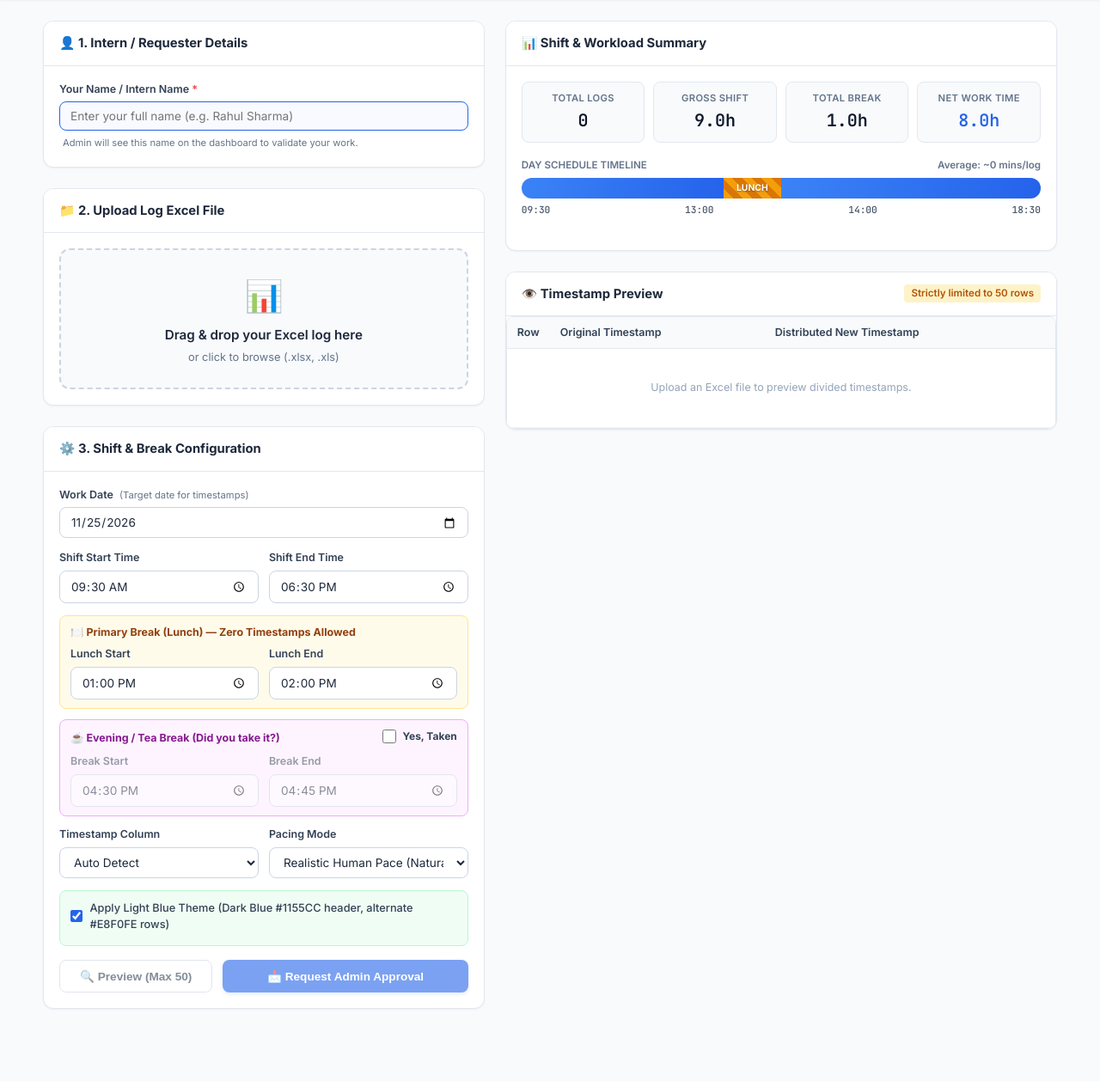
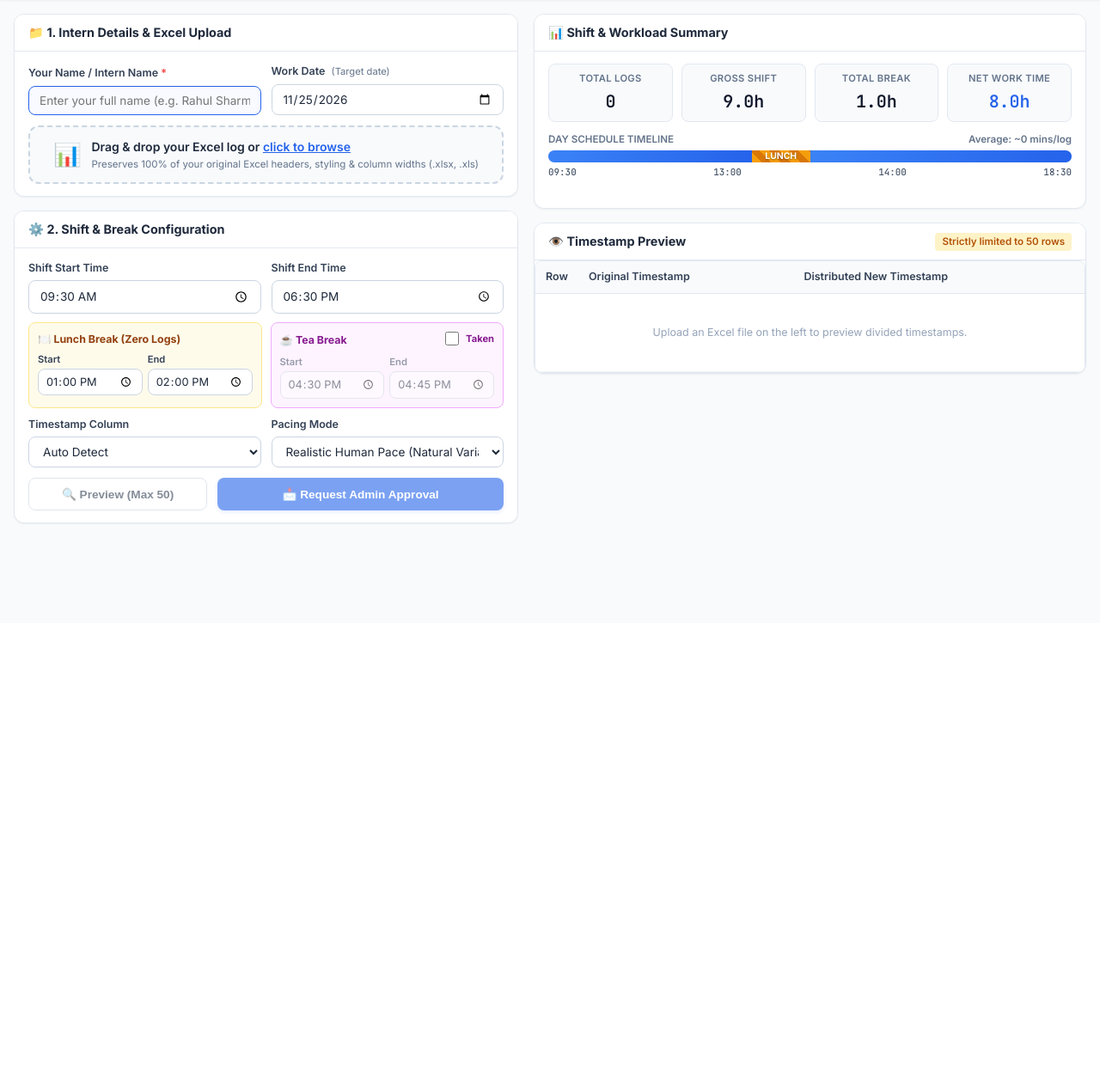
Before and after one commit to shahkenil01/Log-Timestamp-Divider, a FastAPI app: page / in a window 1280 px wide. Shown: the part 75-1333 px from the top of the page at 86% size. After the commit the page ends 685 px from the top, so only its background shows below. Run offline with FastAPI, Linux system fonts and the light colour scheme.

Commit message:
Preserve original Excel headers/styles/widths exactly without modification, remove light blue theme, and make UI compact

```diff
--- a/templates/index.html
+++ b/templates/index.html
@@ -217,12 +217,12 @@
     }
 
     /* Main Container */
-    main { max-width: 1220px; margin: 24px auto 0 auto; padding: 0 20px; }
+    main { max-width: 1300px; margin: 16px auto 0 auto; padding: 0 16px; }
 
     .grid-2 {
       display: grid;
-      grid-template-columns: 1fr 1.25fr;
-      gap: 24px;
+      grid-template-columns: 1.05fr 1.15fr;
+      gap: 18px;
       align-items: start;
     }
 
@@ -235,13 +235,13 @@
       border-radius: var(--border-radius);
       box-shadow: var(--shadow-sm);
       overflow: hidden;
-      margin-bottom: 24px;
+      margin-bottom: 16px;
       transition: box-shadow 0.2s ease;
     }
 
     .card:hover { box-shadow: var(--shadow); }
     .card-header {
-      padding: 14px 18px;
+      padding: 10px 16px;
       border-bottom: 1px solid var(--gray-200);
       background: #ffffff;
       display: flex;
@@ -250,7 +250,7 @@
     }
 
     .card-title {
-      font-size: 0.925rem;
+      font-size: 0.9rem;
       font-weight: 700;
       color: var(--gray-800);
       display: flex;
@@ -258,7 +258,25 @@
       gap: 8px;
     }
 
-    .card-body { padding: 18px; }
+    .card-body { padding: 14px 16px; }
+
+    /* Compact Dropzone */
+    .compact-dropzone {
+      padding: 12px 14px !important;
+      display: flex;
+      align-items: center;
+      justify-content: center;
+    }
+    .dropzone-compact-inner {
+      display: flex;
+      align-items: center;
+      gap: 12px;
+      text-align: left;
+    }
+    .dropzone-icon-sm {
+      font-size: 26px;
+      color: var(--primary);
+    }
 
     /* Dropzone */
     .dropzone {
@@ -551,38 +569,40 @@
 
   <main>
     <div class="grid-2">
-      <!-- Left Column: Inputs & Request Form -->
+      <!-- Left Column: Inputs & Configuration (Compact & No-Scroll) -->
       <section>
-        <!-- User Name Card -->
+        <!-- 1. Combined Requester & File Upload Card -->
         <div class="card">
           <div class="card-header">
-            <div class="card-title">👤 1. Intern / Requester Details</div>
+            <div class="card-title">📁 1. Intern Details & Excel Upload</div>
           </div>
           <div class="card-body">
-            <div class="form-group" style="margin-bottom: 0;">
+            <div class="form-row form-group" style="margin-bottom: 12px; align-items: flex-end;">
+              <div>
                 <label for="userNameInput">Your Name / Intern Name <span style="color: #ef4444;">*</span></label>
                 <input type="text" id="userNameInput" class="input-highlight" placeholder="Enter your full name (e.g. Rahul Sharma)" required>
-              <span class="label-hint">Admin will see this name on the dashboard to validate your work.</span>
-            </div>
-          </div>
-        </div>
-
-        <!-- File Upload Card -->
-        <div class="card">
-          <div class="card-header">
-            <div class="card-title">📁 2. Upload Log Excel File</div>
-          </div>
-          <div class="card-body">
-            <div class="dropzone" id="dropzone">
+              </div>
+              <div>
+                <label for="targetDate">Work Date <span class="label-hint">(Target date)</span></label>
+                <input type="date" id="targetDate">
+              </div>
+            </div>
+
+            <!-- Compact Dropzone -->
+            <div class="dropzone compact-dropzone" id="dropzone">
               <input type="file" id="fileInput" accept=".xlsx, .xls">
-              <div class="dropzone-icon">📊</div>
-              <h3>Drag & drop your Excel log here</h3>
-              <p>or click to browse (.xlsx, .xls)</p>
-            </div>
-
-            <div id="fileInfoBox" class="file-badge" style="display: none;">
+              <div class="dropzone-compact-inner">
+                <span class="dropzone-icon-sm">📊</span>
+                <div>
+                  <h3 style="font-size: 0.875rem; font-weight: 600; margin-bottom: 2px;">Drag & drop your Excel log or <span style="color: #2563eb; text-decoration: underline;">click to browse</span></h3>
+                  <p style="font-size: 0.72rem; color: var(--gray-500); margin: 0;">Preserves 100% of your original Excel headers, styling & column widths (.xlsx, .xls)</p>
+                </div>
+              </div>
+            </div>
+
+            <div id="fileInfoBox" class="file-badge" style="display: none; margin-top: 8px;">
               <div class="file-badge-left">
-                <div style="font-size: 22px;">📄</div>
+                <div style="font-size: 20px;">📄</div>
                 <div>
                   <div class="file-badge-title" id="fileNameLabel">file.xlsx</div>
                   <div class="file-badge-meta" id="fileMetaLabel">0 rows detected</div>
@@ -593,20 +613,14 @@
           </div>
         </div>
 
-        <!-- Shift & Break Timings Card -->
+        <!-- 2. Shift & Break Configuration Card -->
         <div class="card">
           <div class="card-header">
-            <div class="card-title">⚙️ 3. Shift & Break Configuration</div>
+            <div class="card-title">⚙️ 2. Shift & Break Configuration</div>
           </div>
           <div class="card-body">
-            <!-- Work Date -->
-            <div class="form-group">
-              <label for="targetDate">Work Date <span class="label-hint">(Target date for timestamps)</span></label>
-              <input type="date" id="targetDate">
-            </div>
-
-            <!-- Shift Start & End -->
-            <div class="form-row form-group">
+            <!-- Shift Start & End in 1 row -->
+            <div class="form-row form-group" style="margin-bottom: 10px;">
               <div>
                 <label for="shiftStart">Shift Start Time</label>
                 <input type="time" id="shiftStart" value="09:30">
@@ -617,44 +631,47 @@
               </div>
             </div>
 
+            <!-- Breaks Row: Lunch + Tea Break side-by-side -->
+            <div class="breaks-grid" style="display: grid; grid-template-columns: 1fr 1fr; gap: 10px; margin-bottom: 10px;">
               <!-- Primary Break (Lunch) -->
-            <div class="break-card">
-              <div class="break-card-title">🍽️ Primary Break (Lunch) — Zero Timestamps Allowed</div>
-              <div class="form-row">
+              <div class="break-card" style="margin-bottom: 0; padding: 10px;">
+                <div class="break-card-title" style="font-size: 0.775rem; margin-bottom: 6px;">🍽️ Lunch Break (Zero Logs)</div>
+                <div class="form-row" style="gap: 6px;">
                   <div>
-                  <label for="lunchStart">Lunch Start</label>
-                  <input type="time" id="lunchStart" value="13:00">
+                    <label for="lunchStart" style="font-size: 0.7rem; margin-bottom: 2px;">Start</label>
+                    <input type="time" id="lunchStart" value="13:00" style="padding: 5px 8px; font-size: 0.8rem;">
                   </div>
                   <div>
-                  <label for="lunchEnd">Lunch End</label>
-                  <input type="time" id="lunchEnd" value="14:00">
-                </div>
-              </div>
-            </div>
-
-            <!-- Secondary Break (Tea / Snack) -->
-            <div class="break-card" style="background: #fdf4ff; border-color: #f0abfc;">
+                    <label for="lunchEnd" style="font-size: 0.7rem; margin-bottom: 2px;">End</label>
+                    <input type="time" id="lunchEnd" value="14:00" style="padding: 5px 8px; font-size: 0.8rem;">
+                  </div>
+                </div>
+              </div>
+
+              <!-- Secondary Break (Tea / Evening) -->
+              <div class="break-card" style="margin-bottom: 0; padding: 10px; background: #fdf4ff; border-color: #f0abfc;">
                 <div style="display: flex; justify-content: space-between; align-items: center; margin-bottom: 6px;">
-                <div class="break-card-title" style="color: #86198f; margin-bottom: 0;">☕ Evening / Tea Break (Did you take it?)</div>
+                  <div class="break-card-title" style="color: #86198f; font-size: 0.775rem; margin-bottom: 0;">☕ Tea Break</div>
                   <label class="checkbox-group" style="margin-top: 0;">
                     <input type="checkbox" id="break2Enabled">
-                  <span style="font-size: 0.75rem; font-weight: 700;">Yes, Taken</span>
+                    <span style="font-size: 0.7rem; font-weight: 700; color: #86198f;">Taken</span>
                   </label>
                 </div>
-              <div class="form-row" id="break2Inputs" style="opacity: 0.5; pointer-events: none;">
+                <div class="form-row" id="break2Inputs" style="opacity: 0.5; pointer-events: none; gap: 6px;">
                   <div>
-                  <label for="break2Start">Break Start</label>
-                  <input type="time" id="break2Start" value="16:30">
+                    <label for="break2Start" style="font-size: 0.7rem; margin-bottom: 2px;">Start</label>
+                    <input type="time" id="break2Start" value="16:30" style="padding: 5px 8px; font-size: 0.8rem;">
                   </div>
                   <div>
-                  <label for="break2End">Break End</label>
-                  <input type="time" id="break2End" value="16:45">
-                </div>
-              </div>
-            </div>
-
-            <!-- Column & Mode -->
-            <div class="form-row form-group">
+                    <label for="break2End" style="font-size: 0.7rem; margin-bottom: 2px;">End</label>
+                    <input type="time" id="break2End" value="16:45" style="padding: 5px 8px; font-size: 0.8rem;">
+                  </div>
+                </div>
+              </div>
+            </div>
+
+            <!-- Column & Mode Row -->
+            <div class="form-row form-group" style="margin-bottom: 12px;">
               <div>
                 <label for="timestampColSelect">Timestamp Column</label>
                 <select id="timestampColSelect">
@@ -670,16 +687,8 @@
               </div>
             </div>
 
-            <!-- Light Blue Theme (Custom Rule) -->
-            <div style="background: #f0fdf4; border: 1px solid #bbf7d0; border-radius: 8px; padding: 10px 12px; margin-bottom: 16px;">
-              <label class="checkbox-group" style="margin-top: 0;">
-                <input type="checkbox" id="applyTheme" checked>
-                <span>Apply Light Blue Theme (Dark Blue #1155CC header, alternate #E8F0FE rows)</span>
-              </label>
-            </div>
-
             <!-- Action Buttons for User -->
-            <div class="btn-group">
+            <div class="btn-group" style="margin-top: 8px;">
               <button class="btn btn-secondary" id="btnPreview" disabled>
                 <span>🔍 Preview (Max 50)</span>
               </button>
@@ -690,7 +699,7 @@
             </div>
 
             <!-- Live Approval Status Card -->
-            <div id="approvalCard" class="approval-card">
+            <div id="approvalCard" class="approval-card" style="margin-top: 10px;">
               <div class="approval-header">
                 <span style="font-weight: 700; font-size: 0.85rem;" id="approvalReqId">#REQ-</span>
                 <span class="status-badge badge-pending" id="approvalStatusBadge">PENDING APPROVAL</span>
@@ -698,7 +707,7 @@
               <p style="font-size: 0.8rem; margin: 6px 0;" id="approvalMsg">
                 Your request has been submitted to Admin. Download is locked until approved.
               </p>
-              <div id="approvedDownloadContainer" style="display: none; margin-top: 12px;">
+              <div id="approvedDownloadContainer" style="display: none; margin-top: 10px;">
                 <button class="btn btn-success" id="btnDownloadApproved">
                   <span>📥 Download Approved Excel File</span>
                 </button>
@@ -715,37 +724,37 @@
             <div class="card-title">📊 Shift & Workload Summary</div>
           </div>
           <div class="card-body">
-            <div class="stats-bar">
-              <div class="stat-box">
+            <div class="stats-bar" style="margin-bottom: 12px;">
+              <div class="stat-box" style="padding: 8px 10px;">
                 <div class="stat-label">Total Logs</div>
-                <div class="stat-value" id="statTotalRows">0</div>
-              </div>
-              <div class="stat-box">
+                <div class="stat-value" id="statTotalRows" style="font-size: 1.25rem;">0</div>
+              </div>
+              <div class="stat-box" style="padding: 8px 10px;">
                 <div class="stat-label">Gross Shift</div>
-                <div class="stat-value" id="statShiftHours">9.0h</div>
-              </div>
-              <div class="stat-box">
+                <div class="stat-value" id="statShiftHours" style="font-size: 1.25rem;">9.0h</div>
+              </div>
+              <div class="stat-box" style="padding: 8px 10px;">
                 <div class="stat-label">Total Break</div>
-                <div class="stat-value" id="statBreakHours">1.0h</div>
-              </div>
-              <div class="stat-box">
+                <div class="stat-value" id="statBreakHours" style="font-size: 1.25rem;">1.0h</div>
+              </div>
+              <div class="stat-box" style="padding: 8px 10px;">
                 <div class="stat-label">Net Work Time</div>
-                <div class="stat-value" id="statWorkHours" style="color: #2563eb;">8.0h</div>
+                <div class="stat-value" id="statWorkHours" style="font-size: 1.25rem; color: #2563eb;">8.0h</div>
               </div>
             </div>
 
             <!-- Visual Schedule Bar -->
-            <div class="timeline-container">
-              <div class="timeline-header">
+            <div class="timeline-container" style="margin-top: 6px;">
+              <div class="timeline-header" style="margin-bottom: 4px;">
                 <span>DAY SCHEDULE TIMELINE</span>
                 <span id="timelinePace">Average: ~0 mins/log</span>
               </div>
-              <div class="timeline-track" id="timelineTrack">
+              <div class="timeline-track" id="timelineTrack" style="height: 14px;">
                 <div class="timeline-seg-work" style="width: 38%;"></div>
                 <div class="timeline-seg-break" style="width: 12%;">LUNCH</div>
                 <div class="timeline-seg-work" style="width: 50%;"></div>
               </div>
-              <div class="timeline-ticks">
+              <div class="timeline-ticks" style="margin-top: 3px; font-size: 0.68rem;">
                 <span id="tickStart">09:30</span>
                 <span id="tickLunchStart">13:00</span>
                 <span id="tickLunchEnd">14:00</span>
@@ -764,7 +773,7 @@
             </span>
           </div>
           <div class="card-body" style="padding: 0;">
-            <div class="table-container">
+            <div class="table-container" style="max-height: 380px;">
               <table id="previewTable">
                 <thead>
                   <tr>
@@ -776,7 +785,7 @@
                 <tbody id="previewTableBody">
                   <tr>
                     <td colspan="3" style="text-align: center; color: var(--gray-400); padding: 36px;">
-                      Upload an Excel file to preview divided timestamps.
+                      Upload an Excel file on the left to preview divided timestamps.
                     </td>
                   </tr>
                 </tbody>
@@ -1129,7 +1138,6 @@
     const break2EndInput = document.getElementById('break2End');
     const timestampColSelect = document.getElementById('timestampColSelect');
     const pacingMode = document.getElementById('pacingMode');
-    const applyThemeInput = document.getElementById('applyTheme');
 
     const btnPreview = document.getElementById('btnPreview');
     const btnSubmitApproval = document.getElementById('btnSubmitApproval');
@@ -1378,7 +1386,7 @@
       formData.append('break2_end', break2EndInput.value);
       formData.append('timestamp_col', timestampColSelect.value || '');
       formData.append('mode', pacingMode.value);
-      formData.append('apply_theme', applyThemeInput.checked ? 'true' : 'false');
+      formData.append('apply_theme', 'false');
 
       try {
         const resp = await fetch('/api/preview', { method: 'POST', body: formData });
@@ -1441,7 +1449,7 @@
       formData.append('break2_end', break2EndInput.value);
       formData.append('timestamp_col', timestampColSelect.value || '');
       formData.append('mode', pacingMode.value);
-      formData.append('apply_theme', applyThemeInput.checked ? 'true' : 'false');
+      formData.append('apply_theme', 'false');
 
       try {
         const resp = await fetch('/api/request-approval', { method: 'POST', body: formData });
```
Also changed, not shown: engine.py (+3 -38 lines). Lines whose indentation alone changed are shown as unchanged.
